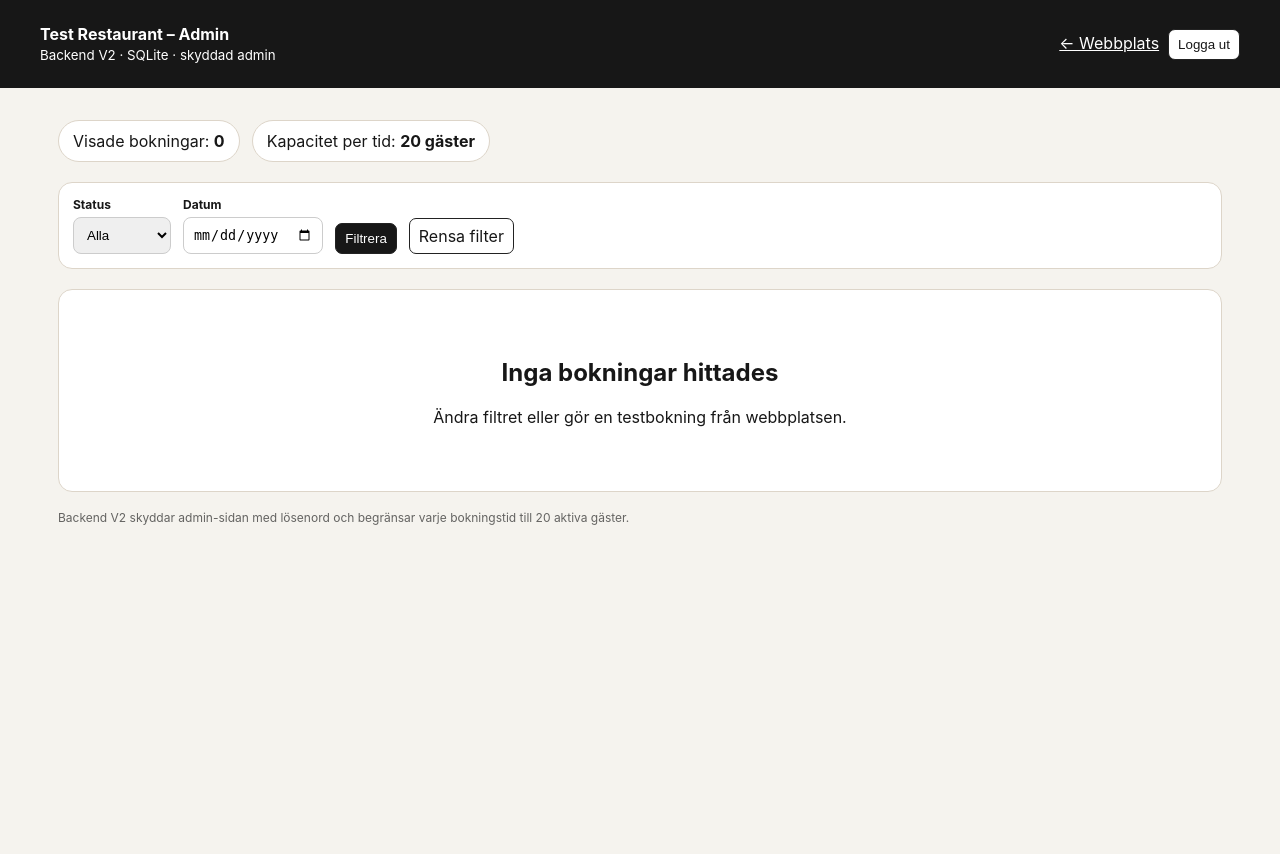
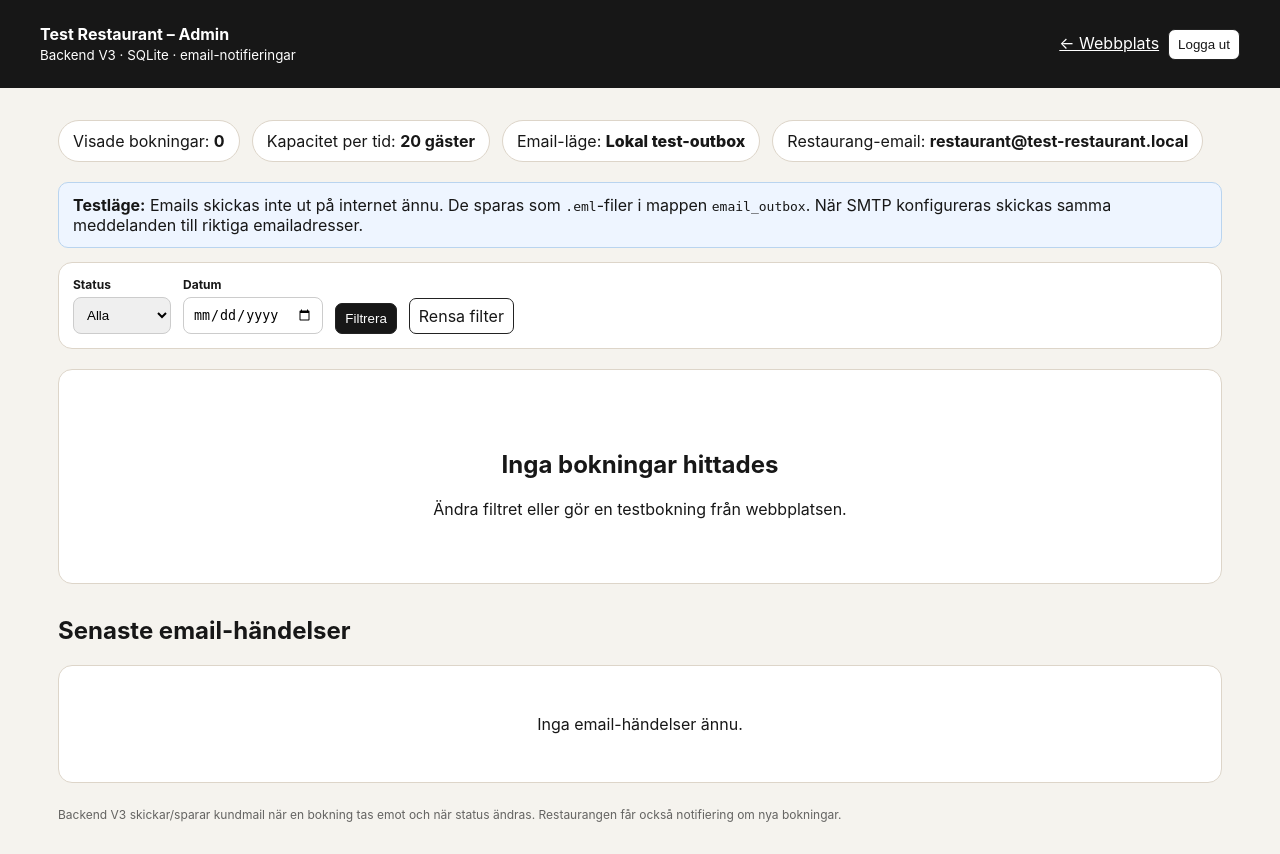
Before and after one commit to mehzan07/nordic_table, a Flask app: page /admin in a window 1280 px wide. Before the commit the page ends 525 px from the top, so only its background shows below. Run offline with Flask 3, Linux system fonts and the light colour scheme; the visitor is signed in with stand-in values (Sample User, id 1); data that the repository does not hold is empty.

Commit message:
Add Backend V3 reservation email notifications

```diff
--- a/app.py
+++ b/app.py
@@ -2,8 +2,10 @@ from __future__ import annotations
 
 import os
 import re
+import smtplib
 import sqlite3
 from datetime import date, datetime
+from email.message import EmailMessage
 from functools import wraps
 from pathlib import Path
 
@@ -20,12 +22,24 @@ from flask import (
 
 BASE_DIR = Path(__file__).resolve().parent
 DB_PATH = BASE_DIR / "reservations.db"
+OUTBOX_DIR = BASE_DIR / "email_outbox"
 
 app = Flask(__name__)
 app.secret_key = os.getenv("SECRET_KEY", "dev-secret-change-me")
 
 ADMIN_PASSWORD = os.getenv("ADMIN_PASSWORD", "demo1234")
 MAX_GUESTS_PER_SLOT = int(os.getenv("MAX_GUESTS_PER_SLOT", "20"))
+
+# Email configuration. If SMTP_HOST is empty, Backend V3 stores emails locally
+# in email_outbox/ so the complete workflow can be tested without an email account.
+SMTP_HOST = os.getenv("SMTP_HOST", "").strip()
+SMTP_PORT = int(os.getenv("SMTP_PORT", "587"))
+SMTP_USERNAME = os.getenv("SMTP_USERNAME", "").strip()
+SMTP_PASSWORD = os.getenv("SMTP_PASSWORD", "")
+SMTP_USE_TLS = os.getenv("SMTP_USE_TLS", "true").lower() in {"1", "true", "yes", "on"}
+SMTP_USE_SSL = os.getenv("SMTP_USE_SSL", "false").lower() in {"1", "true", "yes", "on"}
+EMAIL_FROM = os.getenv("EMAIL_FROM", SMTP_USERNAME or "bookings@test-restaurant.local")
+RESTAURANT_EMAIL = os.getenv("RESTAURANT_EMAIL", "restaurant@test-restaurant.local")
 
 REFERENCE_RE = re.compile(r"^TR-\d{6}-\d{4}$")
 EMAIL_RE = re.compile(r"^[^@\s]+@[^@\s]+\.[A-Za-z]{2,63}$")
@@ -39,6 +53,18 @@ OPENING_HOURS = {
     4: ("11:00", "23:00"),
     5: ("11:00", "23:00"),
     6: ("12:00", "21:00"),
+}
+
+STATUS_SV = {
+    "pending": "Väntar",
+    "confirmed": "Bekräftad",
+    "cancelled": "Avbokad",
+}
+
+STATUS_EN = {
+    "pending": "Pending",
+    "confirmed": "Confirmed",
+    "cancelled": "Cancelled",
 }
 
 
@@ -76,6 +102,22 @@ def init_db() -> None:
         )
         conn.execute(
             "CREATE INDEX IF NOT EXISTS idx_reservation_email ON reservations(email)"
+        )
+        conn.execute(
+            """
+            CREATE TABLE IF NOT EXISTS email_events (
+                id INTEGER PRIMARY KEY AUTOINCREMENT,
+                reservation_id INTEGER,
+                created_at TEXT NOT NULL,
+                recipient TEXT NOT NULL,
+                subject TEXT NOT NULL,
+                event_type TEXT NOT NULL,
+                delivery_mode TEXT NOT NULL,
+                delivery_status TEXT NOT NULL,
+                error_message TEXT NOT NULL DEFAULT '',
+                FOREIGN KEY(reservation_id) REFERENCES reservations(id)
+            )
+            """
         )
 
 
@@ -178,6 +220,236 @@ def admin_required(view_func):
     return wrapped
 
 
+def email_mode() -> str:
+    return "smtp" if SMTP_HOST else "local_outbox"
+
+
+def log_email_event(
+    reservation_id: int | None,
+    recipient: str,
+    subject: str,
+    event_type: str,
+    delivery_mode: str,
+    delivery_status: str,
+    error_message: str = "",
+) -> None:
+    with get_db() as conn:
+        conn.execute(
+            """
+            INSERT INTO email_events (
+                reservation_id, created_at, recipient, subject, event_type,
+                delivery_mode, delivery_status, error_message
+            ) VALUES (?, ?, ?, ?, ?, ?, ?, ?)
+            """,
+            (
+                reservation_id,
+                datetime.now().isoformat(timespec="seconds"),
+                recipient,
+                subject,
+                event_type,
+                delivery_mode,
+                delivery_status,
+                error_message,
+            ),
+        )
+
+
+def send_email(
+    *,
+    recipient: str,
+    subject: str,
+    body: str,
+    reservation_id: int | None,
+    event_type: str,
+) -> tuple[bool, str]:
+    message = EmailMessage()
+    message["From"] = EMAIL_FROM
+    message["To"] = recipient
+    message["Subject"] = subject
+    message.set_content(body)
+
+    mode = email_mode()
+
+    if mode == "local_outbox":
+        try:
+            OUTBOX_DIR.mkdir(parents=True, exist_ok=True)
+            safe_ref = re.sub(r"[^A-Za-z0-9_-]+", "_", event_type)
+            filename = f"{datetime.now().strftime('%Y%m%d_%H%M%S_%f')}_{safe_ref}.eml"
+            (OUTBOX_DIR / filename).write_bytes(message.as_bytes())
+            log_email_event(
+                reservation_id,
+                recipient,
+                subject,
+                event_type,
+                mode,
+                "saved",
+            )
+            return True, f"Email sparades lokalt i email_outbox/{filename}"
+        except Exception as exc:
+            log_email_event(
+                reservation_id,
+                recipient,
+                subject,
+                event_type,
+                mode,
+                "failed",
+                str(exc),
+            )
+            return False, f"Kunde inte spara lokalt email: {exc}"
+
+    try:
+        if SMTP_USE_SSL:
+            with smtplib.SMTP_SSL(SMTP_HOST, SMTP_PORT, timeout=15) as smtp:
+                if SMTP_USERNAME:
+                    smtp.login(SMTP_USERNAME, SMTP_PASSWORD)
+                smtp.send_message(message)
+        else:
+            with smtplib.SMTP(SMTP_HOST, SMTP_PORT, timeout=15) as smtp:
+                smtp.ehlo()
+                if SMTP_USE_TLS:
+                    smtp.starttls()
+                    smtp.ehlo()
+                if SMTP_USERNAME:
+                    smtp.login(SMTP_USERNAME, SMTP_PASSWORD)
+                smtp.send_message(message)
+
+        log_email_event(
+            reservation_id,
+            recipient,
+            subject,
+            event_type,
+            mode,
+            "sent",
+        )
+        return True, f"Email skickades till {recipient}"
+    except Exception as exc:
+        log_email_event(
+            reservation_id,
+            recipient,
+            subject,
+            event_type,
+            mode,
+            "failed",
+            str(exc),
+        )
+        return False, f"Email kunde inte skickas: {exc}"
+
+
+def customer_received_email(reservation: sqlite3.Row) -> tuple[str, str]:
+    if reservation["language"] == "en":
+        subject = f"Reservation request received – {reservation['reference']}"
+        body = f"""Hello {reservation['name']},
+
+We have received your reservation request.
+
+Reference: {reservation['reference']}
+Date: {reservation['reservation_date']}
+Time: {reservation['reservation_time']}
+Guests: {reservation['guests']}
+Status: Pending
+
+The restaurant will review your request and confirm it.
+
+Test Restaurant
+"""
+    else:
+        subject = f"Bokningsförfrågan mottagen – {reservation['reference']}"
+        body = f"""Hej {reservation['name']},
+
+Vi har tagit emot din bokningsförfrågan.
+
+Bokningsnummer: {reservation['reference']}
+Datum: {reservation['reservation_date']}
+Tid: {reservation['reservation_time']}
+Gäster: {reservation['guests']}
+Status: Väntar
+
+Restaurangen granskar din förfrågan och återkommer med bekräftelse.
+
+Test Restaurant
+"""
+    return subject, body
+
+
+def restaurant_new_booking_email(reservation: sqlite3.Row) -> tuple[str, str]:
+    dish = reservation["selected_dish_name_sv"] or "—"
+    if reservation["selected_dish_price"]:
+        dish += f" – {reservation['selected_dish_price']}"
+
+    subject = f"Ny bokningsförfrågan – {reservation['reference']}"
+    body = f"""Ny bokningsförfrågan har kommit in.
+
+Bokningsnummer: {reservation['reference']}
+Kund: {reservation['name']}
+Telefon: {reservation['phone']}
+Email: {reservation['email']}
+Datum: {reservation['reservation_date']}
+Tid: {reservation['reservation_time']}
+Gäster: {reservation['guests']}
+Vald rätt: {dish}
+Önskemål: {reservation['special_requests'] or '—'}
+Status: Väntar
+
+Öppna Admin för att bekräfta eller avboka bokningen.
+"""
+    return subject, body
+
+
+def customer_status_email(reservation: sqlite3.Row, status: str) -> tuple[str, str]:
+    language = reservation["language"]
+
+    if language == "en":
+        subjects = {
+            "confirmed": f"Reservation confirmed – {reservation['reference']}",
+            "pending": f"Reservation still pending – {reservation['reference']}",
+            "cancelled": f"Reservation cancelled – {reservation['reference']}",
+        }
+        status_text = STATUS_EN[status]
+        extra = {
+            "confirmed": "Your reservation has been confirmed. We look forward to welcoming you.",
+            "pending": "Your reservation request is still being reviewed by the restaurant.",
+            "cancelled": "Your reservation has been cancelled. Please contact the restaurant if you have questions.",
+        }[status]
+        body = f"""Hello {reservation['name']},
+
+{extra}
+
+Reference: {reservation['reference']}
+Date: {reservation['reservation_date']}
+Time: {reservation['reservation_time']}
+Guests: {reservation['guests']}
+Status: {status_text}
+
+Test Restaurant
+"""
+        return subjects[status], body
+
+    subjects = {
+        "confirmed": f"Bokning bekräftad – {reservation['reference']}",
+        "pending": f"Bokning väntar fortfarande – {reservation['reference']}",
+        "cancelled": f"Bokning avbokad – {reservation['reference']}",
+    }
+    status_text = STATUS_SV[status]
+    extra = {
+        "confirmed": "Din bokning är bekräftad. Vi ser fram emot att välkomna dig.",
+        "pending": "Din bokningsförfrågan behandlas fortfarande av restaurangen.",
+        "cancelled": "Din bokning har avbokats. Kontakta gärna restaurangen om du har frågor.",
+    }[status]
+    body = f"""Hej {reservation['name']},
+
+{extra}
+
+Bokningsnummer: {reservation['reference']}
+Datum: {reservation['reservation_date']}
+Tid: {reservation['reservation_time']}
+Gäster: {reservation['guests']}
+Status: {status_text}
+
+Test Restaurant
+"""
+    return subjects[status], body
+
+
 @app.get("/")
 def home():
     return render_template("index.html")
@@ -223,7 +495,7 @@ def create_reservation():
             )
 
         try:
-            conn.execute(
+            cursor = conn.execute(
                 """
                 INSERT INTO reservations (
                     reference, created_at, name, phone, email, guests,
@@ -245,13 +517,35 @@ def create_reservation():
                     str(data.get("selected_dish_name_sv", "")).strip(),
                     str(data.get("selected_dish_name_en", "")).strip(),
                     str(data.get("selected_dish_price", "")).strip(),
-                    "en"
-                    if str(data.get("language", "sv")).lower().startswith("en")
-                    else "sv",
+                    "en" if str(data.get("language", "sv")).lower().startswith("en") else "sv",
                 ),
             )
+            reservation_id = cursor.lastrowid
         except sqlite3.IntegrityError:
             return jsonify({"ok": False, "error": "Reservation reference already exists."}), 409
+
+        reservation = conn.execute(
+            "SELECT * FROM reservations WHERE id = ?", (reservation_id,)
+        ).fetchone()
+
+    # Notification failures do not delete the reservation. They are logged.
+    customer_subject, customer_body = customer_received_email(reservation)
+    customer_ok, customer_message = send_email(
+        recipient=reservation["email"],
+        subject=customer_subject,
+        body=customer_body,
+        reservation_id=reservation_id,
+        event_type="customer_received",
+    )
+
+    restaurant_subject, restaurant_body = restaurant_new_booking_email(reservation)
+    restaurant_ok, restaurant_message = send_email(
+        recipient=RESTAURANT_EMAIL,
+        subject=restaurant_subject,
+        body=restaurant_body,
+        reservation_id=reservation_id,
+        event_type="restaurant_new_booking",
+    )
 
     return (
         jsonify(
@@ -259,9 +553,11 @@ def create_reservation():
                 "ok": True,
                 "reference": reference,
                 "status": "pending",
-                "remaining_capacity": remaining_capacity(
-                    reservation_date, reservation_time
-                ),
+                "remaining_capacity": remaining_capacity(reservation_date, reservation_time),
+                "email_mode": email_mode(),
+                "customer_email": customer_ok,
+                "restaurant_email": restaurant_ok,
+                "email_messages": [customer_message, restaurant_message],
             }
         ),
         201,
@@ -335,10 +631,20 @@ def admin():
 
     with get_db() as conn:
         rows = conn.execute(query, params).fetchall()
+        email_rows = conn.execute(
+            """
+            SELECT * FROM email_events
+            ORDER BY created_at DESC, id DESC
+            LIMIT 20
+            """
+        ).fetchall()
 
     return render_template(
         "admin.html",
         reservations=rows,
+        email_events=email_rows,
+        email_mode=email_mode(),
+        restaurant_email=RESTAURANT_EMAIL,
         max_guests_per_slot=MAX_GUESTS_PER_SLOT,
         status_filter=status_filter,
         date_filter=date_filter,
@@ -353,9 +659,47 @@ def update_status(reservation_id: int):
         return "Invalid status", 400
 
     with get_db() as conn:
+        reservation = conn.execute(
+            "SELECT * FROM reservations WHERE id = ?", (reservation_id,)
+        ).fetchone()
+
+        if reservation is None:
+            return "Reservation not found", 404
+
+        old_status = reservation["status"]
+        if old_status == status:
+            flash(
+                f"Bokningen {reservation['reference']} har redan status {STATUS_SV[status]}. Inget nytt email skickades.",
+                "info",
+            )
+            return redirect(request.referrer or url_for("admin"))
+
         conn.execute(
             "UPDATE reservations SET status = ? WHERE id = ?",
             (status, reservation_id),
+        )
+        reservation = conn.execute(
+            "SELECT * FROM reservations WHERE id = ?", (reservation_id,)
+        ).fetchone()
+
+    subject, body = customer_status_email(reservation, status)
+    email_ok, email_message = send_email(
+        recipient=reservation["email"],
+        subject=subject,
+        body=body,
+        reservation_id=reservation_id,
+        event_type=f"customer_status_{status}",
+    )
+
+    if email_ok:
+        flash(
+            f"Status ändrad till {STATUS_SV[status]}. {email_message}.",
+            "success",
+        )
+    else:
+        flash(
+            f"Status ändrad till {STATUS_SV[status]}, men email misslyckades: {email_message}",
+            "error",
         )
 
     return redirect(request.referrer or url_for("admin"))
@@ -367,8 +711,10 @@ def health():
         {
             "ok": True,
             "database": DB_PATH.name,
-            "backend_version": "V2",
+            "backend_version": "V3",
             "max_guests_per_slot": MAX_GUESTS_PER_SLOT,
+            "email_mode": email_mode(),
+            "restaurant_email": RESTAURANT_EMAIL,
         }
     )
 
--- a/templates/admin.html
+++ b/templates/admin.html
@@ -1,35 +1,86 @@
 <!doctype html>
 <html lang="sv">
 <head>
-  <meta charset="utf-8"><meta name="viewport" content="width=device-width,initial-scale=1">
+  <meta charset="utf-8">
+  <meta name="viewport" content="width=device-width,initial-scale=1">
   <title>Reservationer – Test Restaurant</title>
   <style>
-    :root{font-family:Inter,Segoe UI,Arial,sans-serif;color:#171717;background:#f5f3ee}*{box-sizing:border-box}body{margin:0}
-    header{background:#171717;color:#fff;padding:24px}header .wrap{max-width:1200px;margin:auto;display:flex;gap:16px;align-items:center;justify-content:space-between}header a{color:#fff}header form{display:inline}
-    main{max-width:1200px;margin:32px auto;padding:0 18px}.summary,.filters{display:flex;gap:12px;flex-wrap:wrap;margin:0 0 20px}
-    .pill{background:#fff;border:1px solid #ddd5c9;padding:10px 14px;border-radius:999px}.filters{background:#fff;border:1px solid #ddd5c9;padding:14px;border-radius:14px;align-items:end}
-    .filters label{display:flex;flex-direction:column;gap:5px;font-size:12px;font-weight:700}input,select{padding:9px;border:1px solid #ccc;border-radius:8px}
-    .table-wrap{overflow:auto;background:#fff;border:1px solid #ddd5c9;border-radius:14px}table{width:100%;border-collapse:collapse;min-width:1000px}
-    th,td{padding:13px 12px;text-align:left;border-bottom:1px solid #eee8df;vertical-align:top}th{font-size:12px;text-transform:uppercase;letter-spacing:.07em;background:#faf8f4}td{font-size:14px}
-    .ref{font-weight:800;white-space:nowrap}.dish{max-width:220px}.status{font-weight:800;text-transform:capitalize}form.actions{display:flex;gap:6px}
-    button,.btn{border:1px solid #222;background:#fff;padding:7px 9px;border-radius:7px;cursor:pointer;text-decoration:none;color:#171717}button.confirm,.btn.primary{background:#171717;color:#fff}
-    .empty{text-align:center;padding:48px 20px}.note{font-size:12px;opacity:.65;margin-top:18px}
+    :root{font-family:Inter,Segoe UI,Arial,sans-serif;color:#171717;background:#f5f3ee}
+    *{box-sizing:border-box} body{margin:0}
+    header{background:#171717;color:white;padding:24px}
+    header .wrap{max-width:1200px;margin:auto;display:flex;gap:16px;align-items:center;justify-content:space-between}
+    header a{color:white} header form{display:inline}
+    main{max-width:1200px;margin:32px auto;padding:0 18px}
+    .summary,.filters{display:flex;gap:12px;flex-wrap:wrap;margin:0 0 20px}
+    .pill{background:white;border:1px solid #ddd5c9;padding:10px 14px;border-radius:999px}
+    .filters{background:white;border:1px solid #ddd5c9;padding:14px;border-radius:14px;align-items:end}
+    .filters label{display:flex;flex-direction:column;gap:5px;font-size:12px;font-weight:700}
+    input,select{padding:9px;border:1px solid #ccc;border-radius:8px}
+    .table-wrap{overflow:auto;background:white;border:1px solid #ddd5c9;border-radius:14px;margin-bottom:24px}
+    table{width:100%;border-collapse:collapse;min-width:1000px}
+    th,td{padding:13px 12px;text-align:left;border-bottom:1px solid #eee8df;vertical-align:top}
+    th{font-size:12px;text-transform:uppercase;letter-spacing:.07em;background:#faf8f4}
+    td{font-size:14px}.ref{font-weight:800;white-space:nowrap}.dish{max-width:220px}.status{font-weight:800;text-transform:capitalize}
+    form.actions{display:flex;gap:6px}button,.btn{border:1px solid #222;background:white;padding:7px 9px;border-radius:7px;cursor:pointer;text-decoration:none;color:#171717}
+    button.confirm,.btn.primary{background:#171717;color:white}.empty{text-align:center;padding:48px 20px}.note{font-size:12px;opacity:.65;margin-top:18px}
+    .flash{padding:12px 14px;border-radius:10px;margin-bottom:14px;border:1px solid #ddd}.flash.success{background:#edf8ef;border-color:#b9dfc0}.flash.error{background:#fff0f0;border-color:#efb0b0}.flash.info{background:#eef5ff;border-color:#b9d4ef}
+    h2{margin-top:32px}.email-mode{font-weight:800}.small-table table{min-width:760px}.delivery-sent,.delivery-saved{font-weight:800}.delivery-failed{font-weight:800;color:#9a1f1f}
   </style>
 </head>
 <body>
-<header><div class="wrap"><div><strong>Test Restaurant – Admin</strong><br><small>Backend V2 · SQLite · skyddad admin</small></div><div><a href="/">← Webbplats</a>&nbsp;&nbsp;<form method="post" action="/admin/logout"><button type="submit">Logga ut</button></form></div></div></header>
+<header>
+  <div class="wrap">
+    <div><strong>Test Restaurant – Admin</strong><br><small>Backend V3 · SQLite · email-notifieringar</small></div>
+    <div><a href="/">← Webbplats</a>&nbsp;&nbsp;<form method="post" action="/admin/logout"><button type="submit">Logga ut</button></form></div>
+  </div>
+</header>
 <main>
-  <div class="summary"><div class="pill">Visade bokningar: <strong>{{ reservations|length }}</strong></div><div class="pill">Kapacitet per tid: <strong>{{ max_guests_per_slot }} gäster</strong></div></div>
+  {% with messages = get_flashed_messages(with_categories=true) %}
+    {% for category, message in messages %}<div class="flash {{ category }}">{{ message }}</div>{% endfor %}
+  {% endwith %}
+
+  <div class="summary">
+    <div class="pill">Visade bokningar: <strong>{{ reservations|length }}</strong></div>
+    <div class="pill">Kapacitet per tid: <strong>{{ max_guests_per_slot }} gäster</strong></div>
+    <div class="pill">Email-läge: <span class="email-mode">{{ 'Riktig SMTP' if email_mode == 'smtp' else 'Lokal test-outbox' }}</span></div>
+    <div class="pill">Restaurang-email: <strong>{{ restaurant_email }}</strong></div>
+  </div>
+
+  {% if email_mode != 'smtp' %}
+    <div class="flash info"><strong>Testläge:</strong> Emails skickas inte ut på internet ännu. De sparas som <code>.eml</code>-filer i mappen <code>email_outbox</code>. När SMTP konfigureras skickas samma meddelanden till riktiga emailadresser.</div>
+  {% endif %}
+
   <form class="filters" method="get" action="/admin">
     <label>Status<select name="status"><option value="">Alla</option><option value="pending" {% if status_filter=='pending' %}selected{% endif %}>Väntar</option><option value="confirmed" {% if status_filter=='confirmed' %}selected{% endif %}>Bekräftad</option><option value="cancelled" {% if status_filter=='cancelled' %}selected{% endif %}>Avbokad</option></select></label>
     <label>Datum<input type="date" name="date" value="{{ date_filter }}"></label>
     <button class="btn primary" type="submit">Filtrera</button><a class="btn" href="/admin">Rensa filter</a>
   </form>
+
   {% if reservations %}
   <div class="table-wrap"><table><thead><tr><th>Referens</th><th>Datum</th><th>Tid</th><th>Gäster</th><th>Kund</th><th>Kontakt</th><th>Vald rätt</th><th>Önskemål</th><th>Status</th><th>Åtgärd</th></tr></thead><tbody>
-  {% for r in reservations %}<tr><td class="ref">{{ r.reference }}</td><td>{{ r.reservation_date }}</td><td>{{ r.reservation_time }}</td><td>{{ r.guests }}</td><td>{{ r.name }}</td><td>{{ r.phone }}<br>{{ r.email }}</td><td class="dish">{% if r.selected_dish_name_sv %}{{ r.selected_dish_name_sv }}{% if r.selected_dish_price %} – {{ r.selected_dish_price }}{% endif %}{% else %}—{% endif %}</td><td>{{ r.special_requests or '—' }}</td><td class="status">{{ r.status }}</td><td><form class="actions" method="post" action="/admin/reservations/{{ r.id }}/status"><button class="confirm" name="status" value="confirmed">Bekräfta</button><button name="status" value="pending">Väntar</button><button name="status" value="cancelled">Avboka</button></form></td></tr>{% endfor %}
+  {% for r in reservations %}
+    <tr>
+      <td class="ref">{{ r.reference }}</td><td>{{ r.reservation_date }}</td><td>{{ r.reservation_time }}</td><td>{{ r.guests }}</td><td>{{ r.name }}</td><td>{{ r.phone }}<br>{{ r.email }}</td>
+      <td class="dish">{% if r.selected_dish_name_sv %}{{ r.selected_dish_name_sv }}{% if r.selected_dish_price %} – {{ r.selected_dish_price }}{% endif %}{% else %}—{% endif %}</td>
+      <td>{{ r.special_requests or '—' }}</td><td class="status">{{ r.status }}</td>
+      <td><form class="actions" method="post" action="/admin/reservations/{{ r.id }}/status">
+        <button class="confirm" name="status" value="confirmed" {% if r.status=='confirmed' %}disabled title="Redan bekräftad"{% endif %}>Bekräfta</button>
+        <button name="status" value="pending" {% if r.status=='pending' %}disabled title="Redan väntande"{% endif %}>Väntar</button>
+        <button name="status" value="cancelled" {% if r.status=='cancelled' %}disabled title="Redan avbokad"{% endif %}>Avboka</button>
+      </form></td>
+    </tr>
+  {% endfor %}
   </tbody></table></div>
   {% else %}<div class="table-wrap empty"><h2>Inga bokningar hittades</h2><p>Ändra filtret eller gör en testbokning från webbplatsen.</p></div>{% endif %}
-  <p class="note">Backend V2 skyddar admin-sidan med lösenord och begränsar varje bokningstid till {{ max_guests_per_slot }} aktiva gäster.</p>
+
+  <h2>Senaste email-händelser</h2>
+  <div class="table-wrap small-table">
+    {% if email_events %}<table><thead><tr><th>Tid</th><th>Mottagare</th><th>Typ</th><th>Ämne</th><th>Läge</th><th>Resultat</th></tr></thead><tbody>
+    {% for e in email_events %}<tr><td>{{ e.created_at }}</td><td>{{ e.recipient }}</td><td>{{ e.event_type }}</td><td>{{ e.subject }}</td><td>{{ e.delivery_mode }}</td><td class="delivery-{{ e.delivery_status }}">{{ e.delivery_status }}</td></tr>{% endfor %}
+    </tbody></table>{% else %}<div class="empty">Inga email-händelser ännu.</div>{% endif %}
+  </div>
+
+  <p class="note">Backend V3 skickar/sparar kundmail när en bokning tas emot och när status ändras. Restaurangen får också notifiering om nya bokningar.</p>
 </main>
-</body></html>
+</body>
+</html>
```
Also changed, not shown: README.md, 7 other files.
